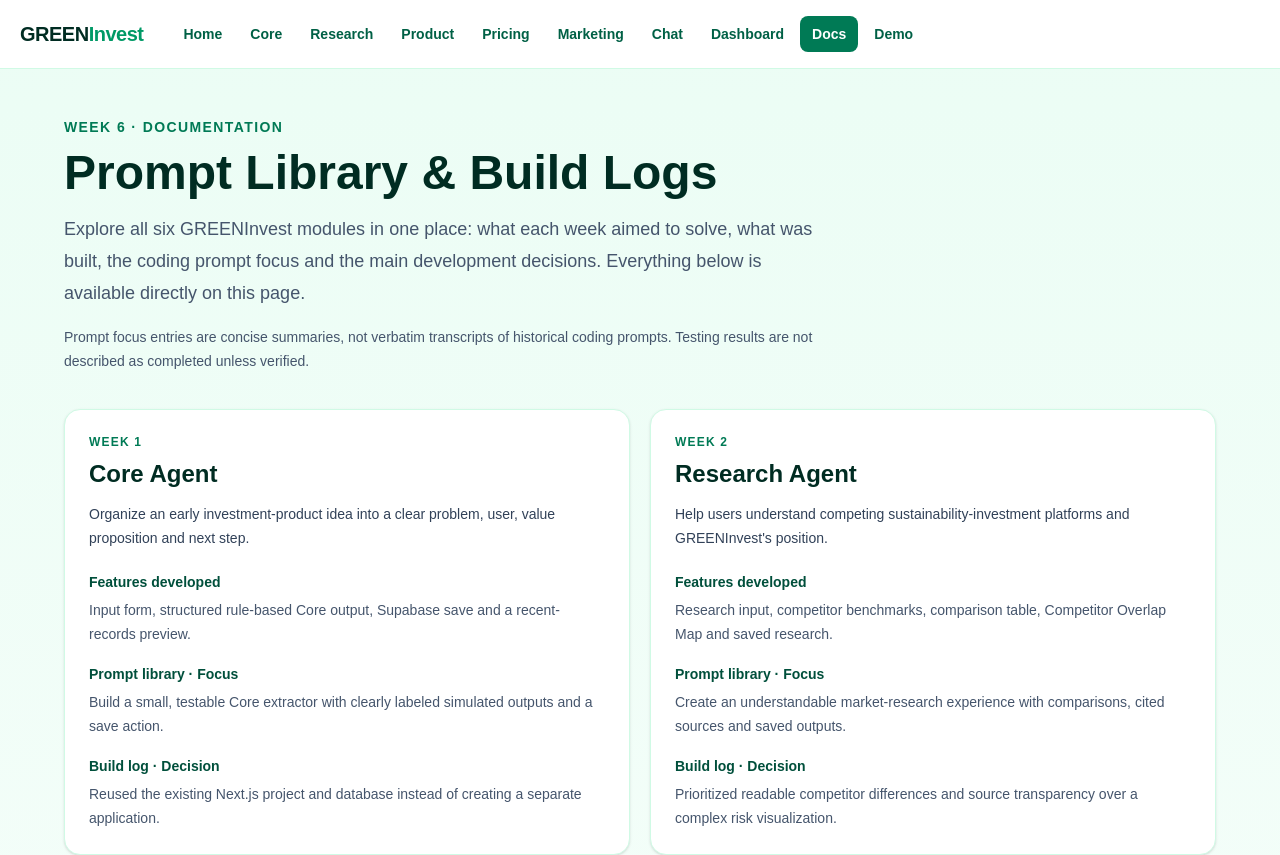
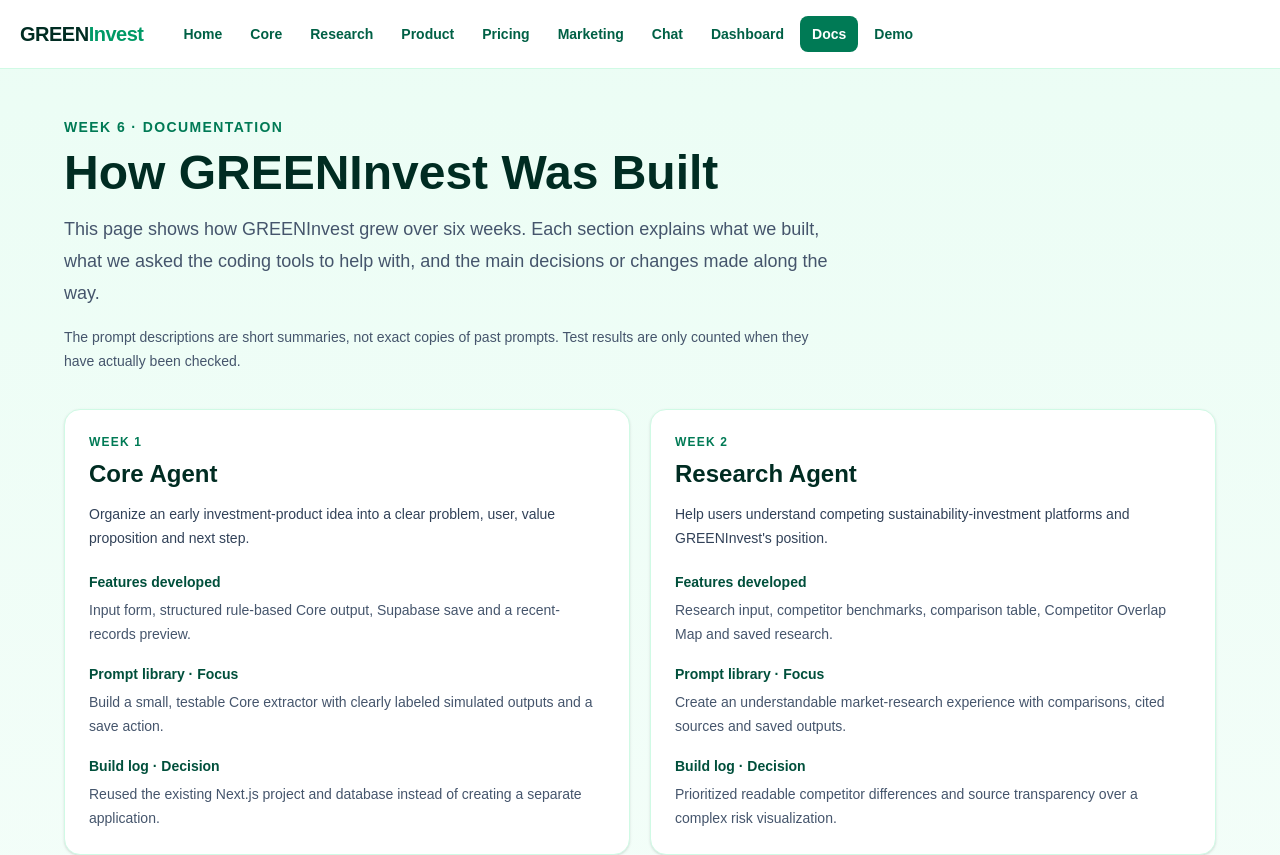
Before and after one commit to sofiacoria-afk/GreenInvest, a Next.js app: page /docs in a window 1280 px wide. Shown: the top 855 px of the page. Built offline with nearby package versions, Linux system fonts and the light colour scheme.

Commit message:
Week 6: simplify docs title and explain six-week overview

```diff
--- a/src/app/docs/page.tsx
+++ b/src/app/docs/page.tsx
@@ -56,15 +56,15 @@ export default function DocsPage() {
     <main className="min-h-screen bg-gradient-to-b from-emerald-50 to-white px-5 py-12 text-emerald-950">
       <div className="mx-auto max-w-6xl">
         <p className="text-sm font-bold uppercase tracking-widest text-emerald-700">Week 6 · Documentation</p>
-        <h1 className="mt-3 text-4xl font-extrabold sm:text-5xl">Prompt Library & Build Logs</h1>
+        <h1 className="mt-3 text-4xl font-extrabold sm:text-5xl">How GREENInvest Was Built</h1>
         <p className="mt-4 max-w-3xl text-lg leading-8 text-slate-600">
-          Explore all six GREENInvest modules in one place: what each week aimed to solve,
-          what was built, the coding prompt focus and the main development decisions.
-          Everything below is available directly on this page.
+          This page shows how GREENInvest grew over six weeks. Each section explains
+          what we built, what we asked the coding tools to help with, and the main
+          decisions or changes made along the way.
         </p>
         <p className="mt-4 max-w-3xl text-sm leading-6 text-slate-600">
-          Prompt focus entries are concise summaries, not verbatim transcripts of historical coding prompts.
-          Testing results are not described as completed unless verified.
+          The prompt descriptions are short summaries, not exact copies of past prompts.
+          Test results are only counted when they have actually been checked.
         </p>
 
         <section className="mt-9 grid gap-5 md:grid-cols-2" aria-label="Six-week module documentation">
```
